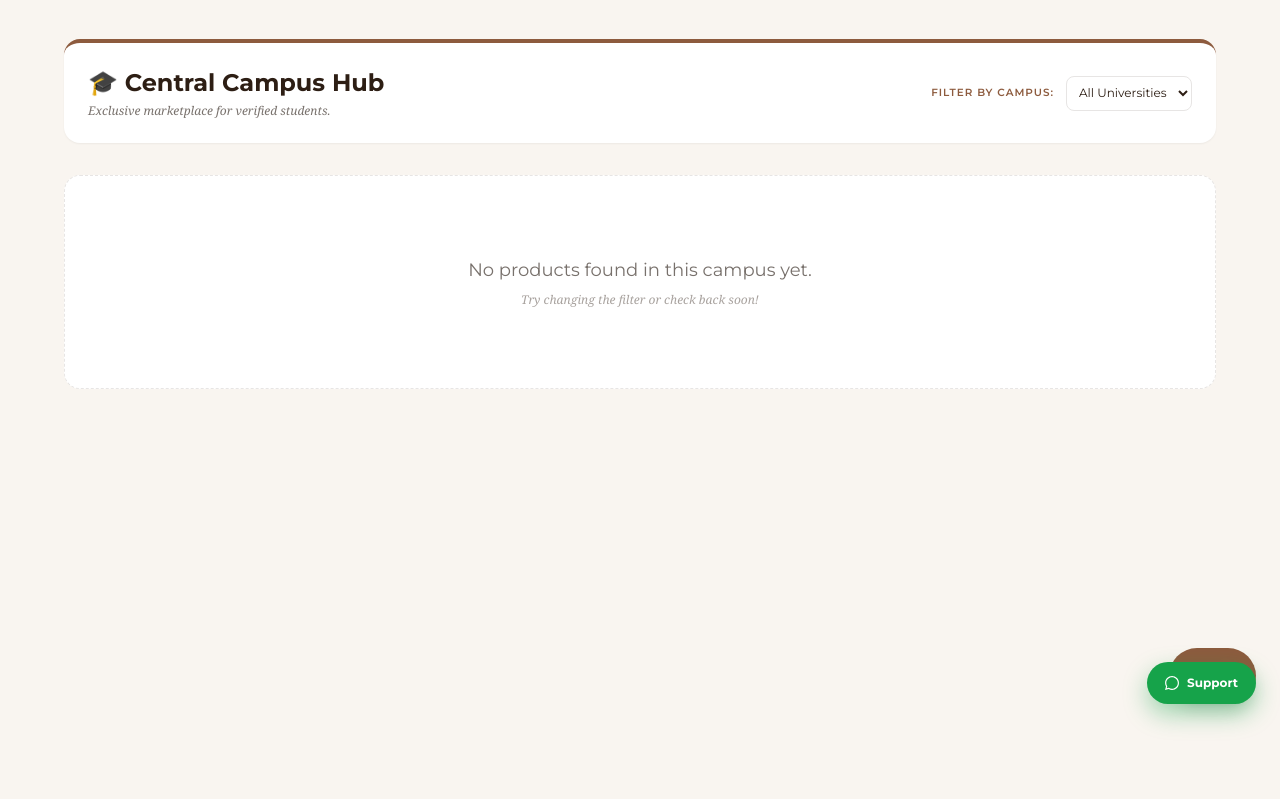
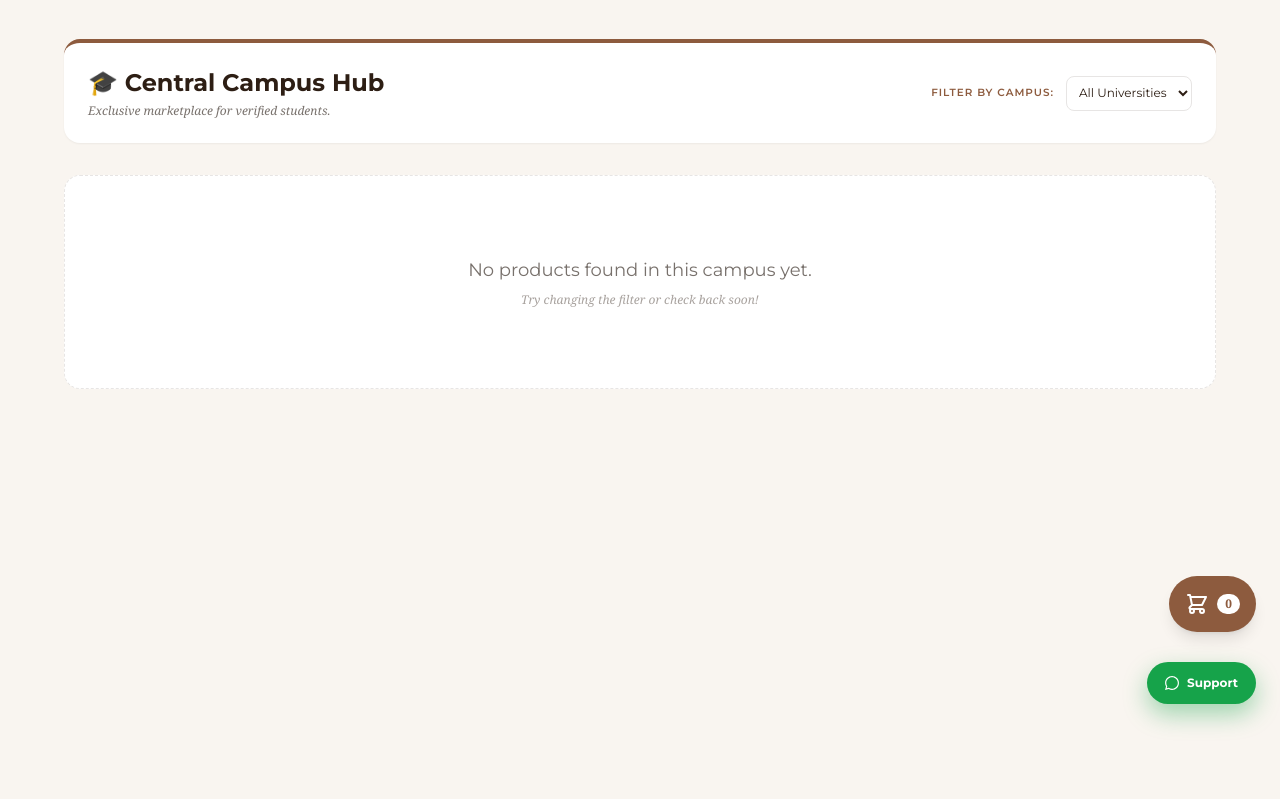
Before and after one commit to adebayo-victor/Marketplacev_2, a Python web app: template app/templates/store/central_hub.html in a window 1280 px wide. Shown: the part 72-871 px from the top of the page. Run offline with Jinja, Linux system fonts and the light colour scheme; the template is opened without the code that fills it, so the values that code supplies are empty; some libraries are stand-ins or nearby versions.

Commit message:
Adjust layout and cart button position in central_hub.html
Increased bottom padding of the main container and moved the floating cart button up to avoid overlap with the support button.

```diff
--- a/app/templates/store/central_hub.html
+++ b/app/templates/store/central_hub.html
@@ -3,7 +3,7 @@
 {% block title %}Central Campus Hub // Marketplace{% endblock %}
 
 {% block content %}
-<div class="min-h-screen bg-[#f9f5f0] py-10 px-4 pb-24">
+<div class="min-h-screen bg-[#f9f5f0] py-10 px-4 pb-32"> <!-- Increased bottom padding to prevent scroll overlap -->
     <div class="max-w-6xl mx-auto">
 
         <!-- Header & Smart Filter -->
@@ -67,8 +67,8 @@
     </div>
 </div>
 
-<!-- 🛒 FLOATING CART BUTTON (Fixed visibility) -->
-<button onclick="toggleCart()" class="fixed bottom-6 right-6 bg-[#8d5b3e] hover:bg-[#7a4e34] text-white p-4 rounded-full shadow-lg flex items-center gap-2 transition" style="z-index: 9999 !important;">
+<!-- 🛒 FLOATING CART BUTTON (Moved up to avoid Support button) -->
+<button onclick="toggleCart()" class="fixed bottom-24 right-6 bg-[#8d5b3e] hover:bg-[#7a4e34] text-white p-4 rounded-full shadow-lg flex items-center gap-2 transition" style="z-index: 9999 !important;">
     <svg xmlns="http://www.w3.org/2000/svg" class="h-6 w-6" fill="none" viewBox="0 0 24 24" stroke="currentColor">
         <path stroke-linecap="round" stroke-linejoin="round" stroke-width="2" d="M3 3h2l.4 2M7 13h10l4-8H5.4M7 13L5.4 5M7 13l-2.293 2.293c-.63.63-.184 1.707.707 1.707H17m0 0a2 2 0 100 4 2 2 0 000-4zm-8 2a2 2 0 11-4 0 2 2 0 014 0z" />
     </svg>
```
